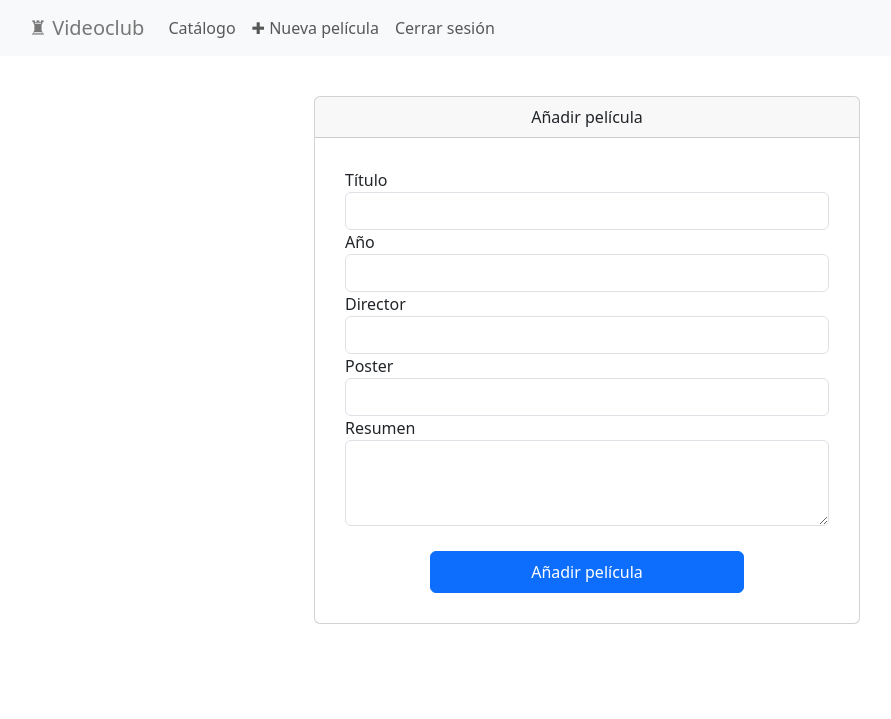
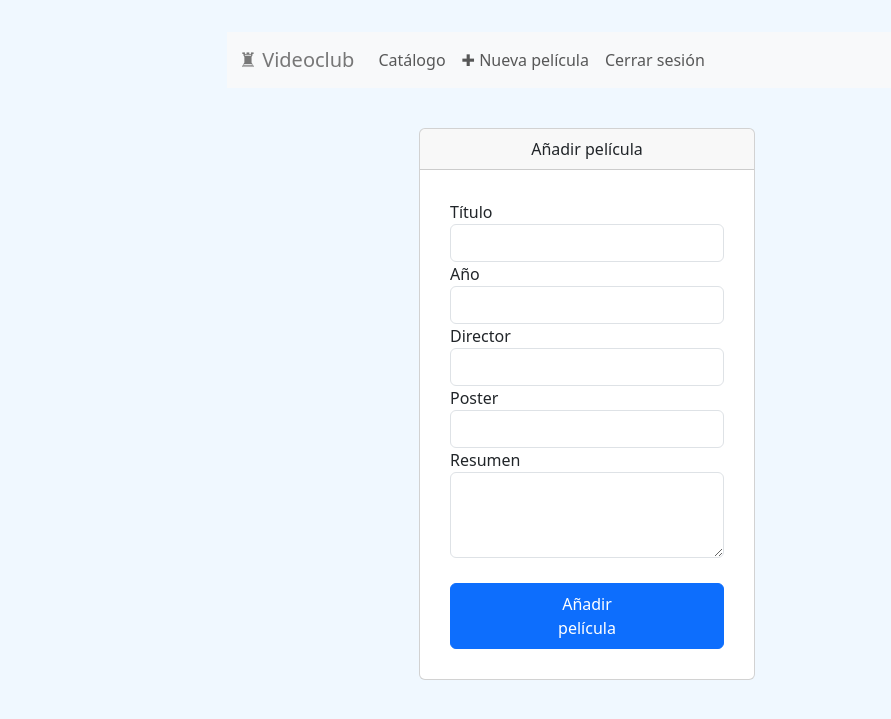
Before and after one commit to RaGiAm91/Videoclub, a Laravel app: page /catalog/create in a window 1280 px wide. Shown: the top 719 px of the page, without its empty margins (53-944 px from the left). Run offline with Laravel 12, Linux system fonts and the light colour scheme.

Commit message:
pasando el test

```diff
--- /dev/null
+++ b/public/css/local.css
@@ -0,0 +1,6 @@
+body {
+    font-family: system-ui, sans-serif;
+    max-width: 720px;
+    margin: 2rem auto;
+    background-color: aliceblue;
+}
--- a/resources/views/layouts/master.blade.php
+++ b/resources/views/layouts/master.blade.php
@@ -5,6 +5,7 @@
     <meta name="viewport" content="width=device-width, initial-scale=1">
     <title>@yield('titulo')</title>
     <link href="https://cdn.jsdelivr.net/npm/bootstrap@5.3.8/dist/css/bootstrap.min.css" rel="stylesheet" integrity="sha384-sRIl4kxILFvY47J16cr9ZwB07vP4J8+LH7qKQnuqkuIAvNWLzeN8tE5YBujZqJLB" crossorigin="anonymous">
+    <link rel="stylesheet" href="{{ asset('css/local.css') }}">
   </head>
   <body>
     @include('partials.navbar')
```
Also changed, not shown: database/database.sqlite.
